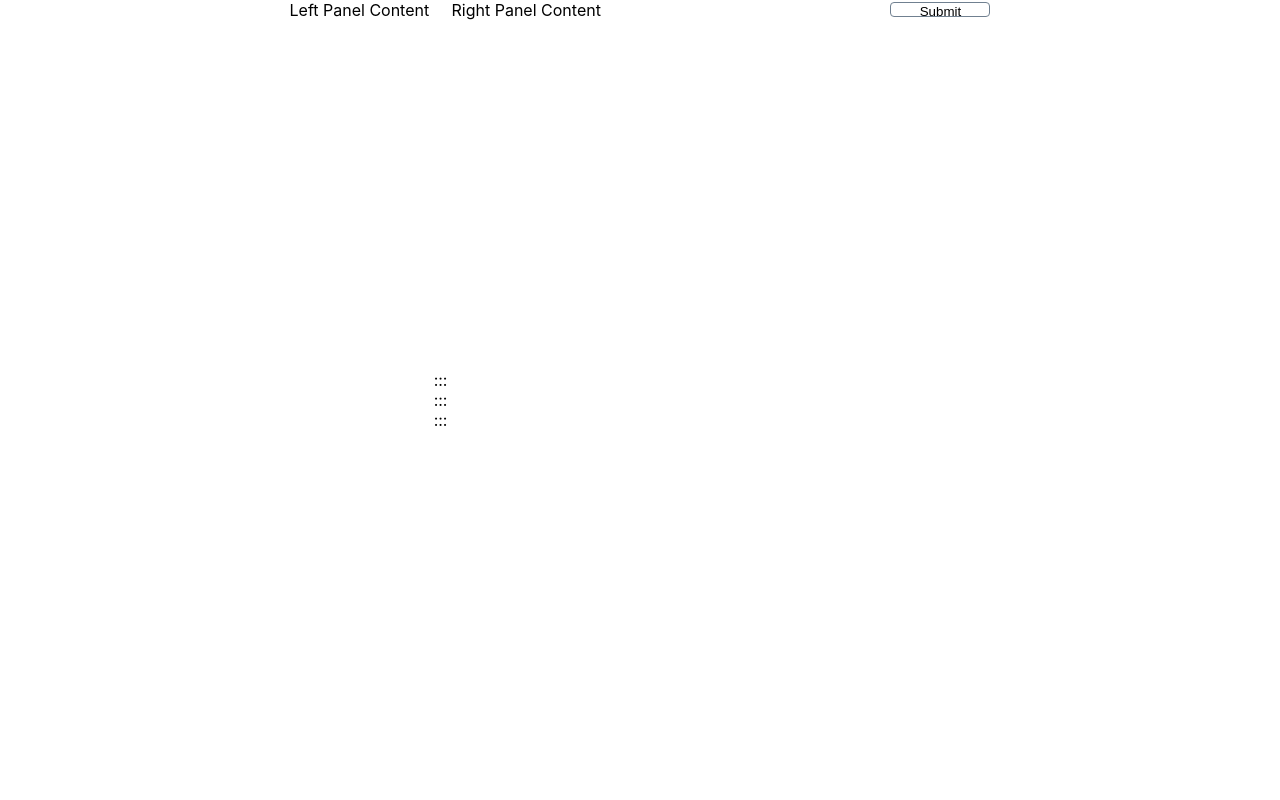
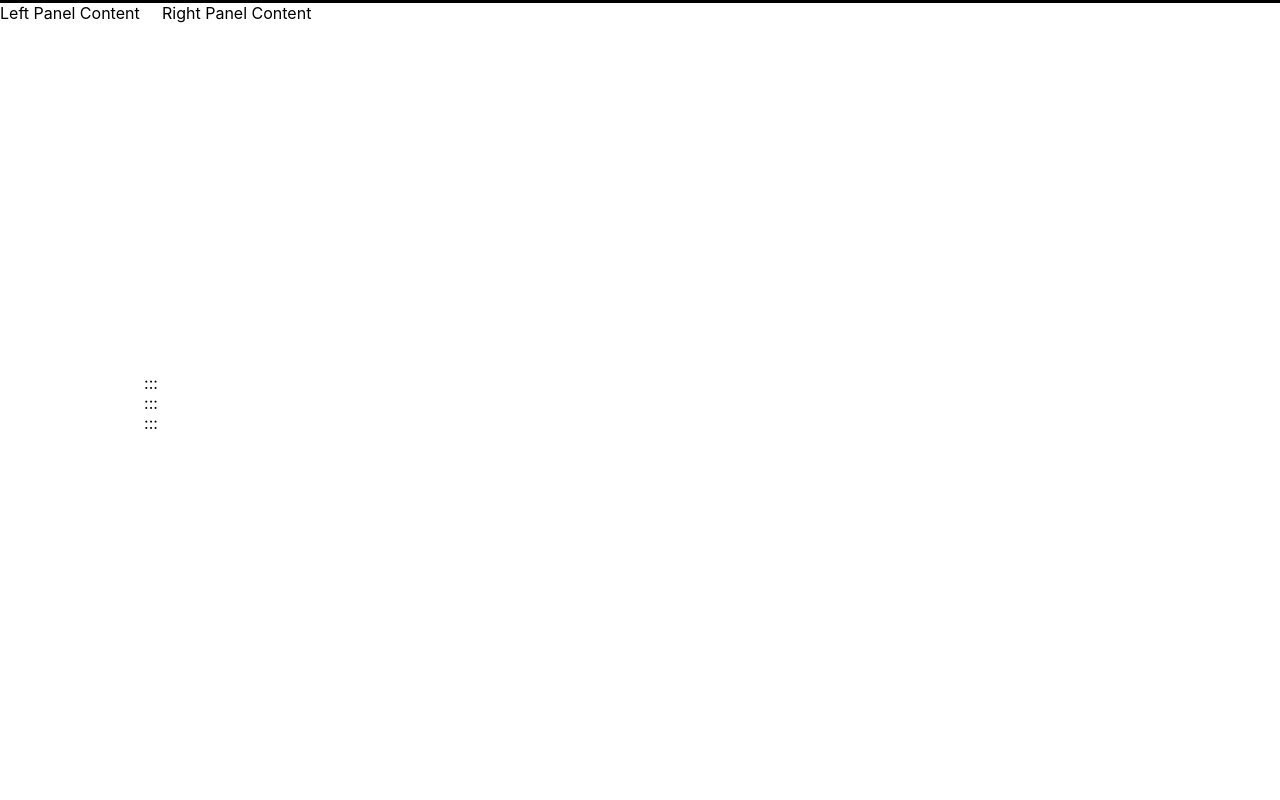
Before and after one commit to MeetYourCreator/reactjs-common-components, a React (Create React App) app: page / in a window 1280 px wide. Shown: the top 800 px of the page. Built offline with nearby package versions, Linux system fonts and the light colour scheme.

Commit message:
add grid layou to app for presentation

```diff
--- a/src/App.css
+++ b/src/App.css
@@ -1,38 +1,5 @@
-.App {
-  text-align: center;
+.appContainer {
+  display: grid;
+  grid-template-rows: 1fr 1fr;
+  row-gap: 15px;
 }
-
-.App-logo {
-  height: 40vmin;
-  pointer-events: none;
-}
-
-@media (prefers-reduced-motion: no-preference) {
-  .App-logo {
-    animation: App-logo-spin infinite 20s linear;
-  }
-}
-
-.App-header {
-  background-color: #282c34;
-  min-height: 100vh;
-  display: flex;
-  flex-direction: column;
-  align-items: center;
-  justify-content: center;
-  font-size: calc(10px + 2vmin);
-  color: white;
-}
-
-.App-link {
-  color: #61dafb;
-}
-
-@keyframes App-logo-spin {
-  from {
-    transform: rotate(0deg);
-  }
-  to {
-    transform: rotate(360deg);
-  }
-}
--- a/src/App.tsx
+++ b/src/App.tsx
@@ -6,7 +6,10 @@ import './App.css';
 export const App = () => {
   return (
     <>
-      <section style={{ display: 'flex', justifyContent: 'space-evenly' }}>
+      <section
+        className="appContainer"
+        // style={{ display: 'flex', justifyContent: 'space-evenly' }}
+      >
         <SplitViewPanels
           leftPanel={<div>Left Panel Content</div>}
           rightPanel={<div>Right Panel Content</div>}
--- a/src/components/Modal/ShowModalBtn.tsx
+++ b/src/components/Modal/ShowModalBtn.tsx
@@ -9,7 +9,7 @@ export const ShowModalBtn: React.FunctionComponent<ShowModalBtnProps> = ({
   const { isValue, setIsTrue, setIsFalse } = useBoolean();
 
   return (
-    <div>
+    <div className="screenContainer">
       <button className="showModalBtn" onClick={setIsTrue}>
         {btnName}
       </button>
--- a/src/components/Modal/modal.css
+++ b/src/components/Modal/modal.css
@@ -1,3 +1,8 @@
+.screenContainer {
+  border-top: 3px solid black;
+  border-bottom: 3px solid black;
+}
+
 .modalContainer {
   display: flex;
   flex-direction: column;
--- a/src/components/SplitViewPanels/SplitViewPanels.tsx
+++ b/src/components/SplitViewPanels/SplitViewPanels.tsx
@@ -93,6 +93,7 @@ export const SplitViewPanels: React.FunctionComponent<SplitViewPanelsProps> = ({
   });
 
   return (
+    <div className="screenContainer">
       <section className={`splitView ${className ?? ''}`} ref={splitPanelRef}>
         <LeftPanel leftWidth={leftWidth} setLeftWidth={setLeftWidth}>
           {leftPanel}
@@ -111,5 +112,6 @@ export const SplitViewPanels: React.FunctionComponent<SplitViewPanelsProps> = ({
         </div>
         <div className="rightPanel">{rightPanel}</div>
       </section>
+    </div>
   );
 };
--- a/src/components/SplitViewPanels/split-view-panels.css
+++ b/src/components/SplitViewPanels/split-view-panels.css
@@ -1,3 +1,8 @@
+.screenContainer {
+  border-top: 3px solid black;
+  border-bottom: 3px solid black;
+}
+
 .splitView {
   display: flex;
   flex-direction: row;
```
Lines whose indentation alone changed are shown as unchanged.
